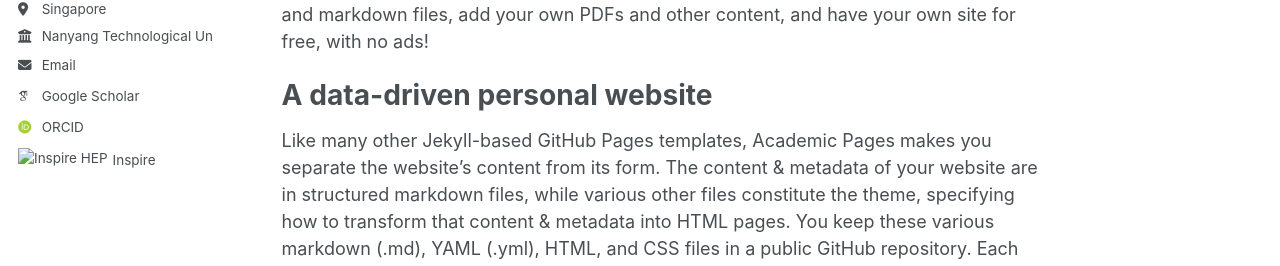
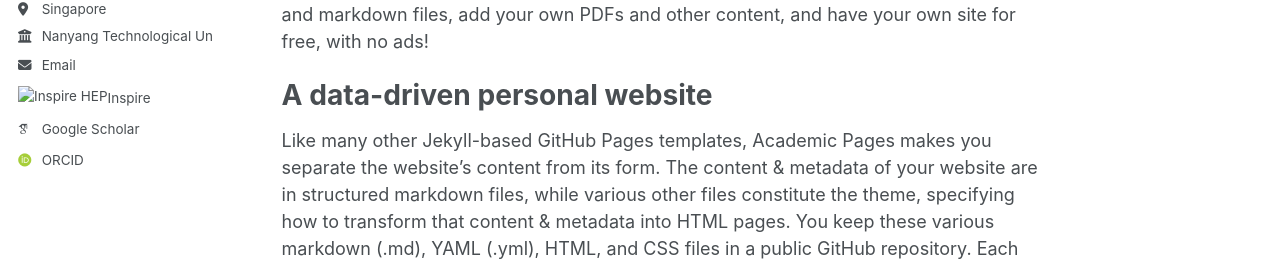
Before and after one commit to Li-Zhengjiang/Li-Zhengjiang.github.io, a Jekyll site: the page built from _pages/about.md, in a window 1280 px wide. Shown: the part 357-623 px from the top of the page. Built offline with Jekyll 4.4.1, drawn with Linux system fonts in a browser that asks for light colours; some web fonts are replaced.

Commit message:
Update author-profile.html

```diff
--- a/_includes/author-profile.html
+++ b/_includes/author-profile.html
@@ -41,6 +41,9 @@
       {% if author.academia %}
         <li><a href="{{ author.academia }}"><i class="ai ai-academia ai-fw icon-pad-right" aria-hidden="true"></i>Academia</a></li>
       {% endif %}
+      {% if author.Inspire %}
+        <li><a href="{{ author.Inspire }}"><img src="https://inspirehep.net/favicon.ico" alt="Inspire HEP" style="width:15px; height:15px; vertical-align:text-bottom;"></i>Inspire</a></li>
+      {% endif %}
       {% if author.arxiv %}
         <li><a href="{{ author.arxiv }}"><i class="ai ai-arxiv ai-fw icon-pad-right"></i>arXiv</a></li>
       {% endif %}
@@ -64,9 +67,6 @@
       {% endif %}
       {% if author.scopus %}
         <li><a href="{{ author.scopus }}"><i class="ai ai-scopus icon-pad-right"></i>Scopus</a></li>
-      {% endif %}
-      {% if author.Inspire %}
-        <li><a href="{{ author.Inspire }}"><img src="https://inspirehep.net/favicon.ico" alt="Inspire HEP" style="width:15px; height:15px; vertical-align:text-bottom; margin-right:5px;"></i>Inspire</a></li>
       {% endif %}
 
       <!-- Font Awesome icons / Repositories and software development -->
```
